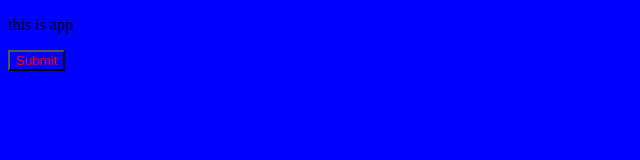
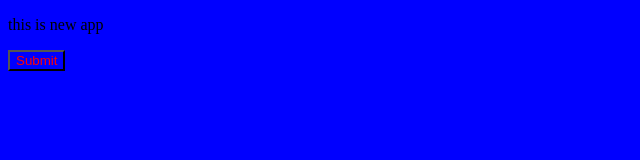
Before and after one commit to doducuy/demo_git, a plain HTML site: page index.html in a window 1280 px wide. Shown: the full height of the page, 0-640 px from the left. Drawn offline with Linux system fonts and the light colour scheme.

Commit message:
Update index.html

```diff
--- a/index.html
+++ b/index.html
@@ -7,7 +7,7 @@
     <link rel="stylesheet" href="index2.css">
 </head>
 <body>
-<p>this is app</p>
+<p>this is new app</p>
 <button>Submit</button>
 </body>
 </html>
```
